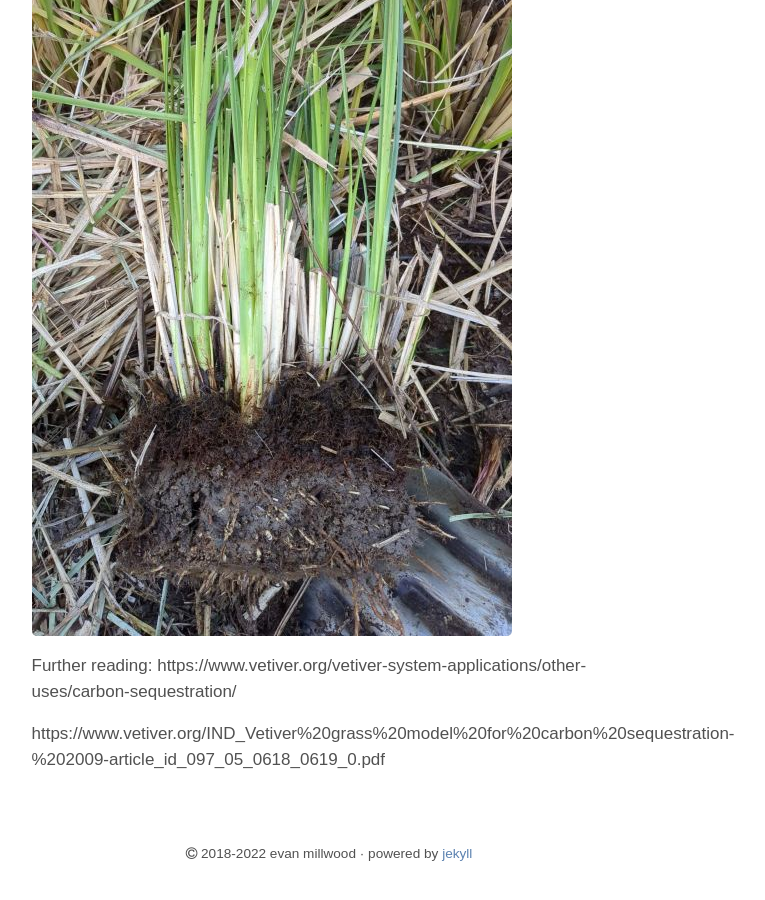
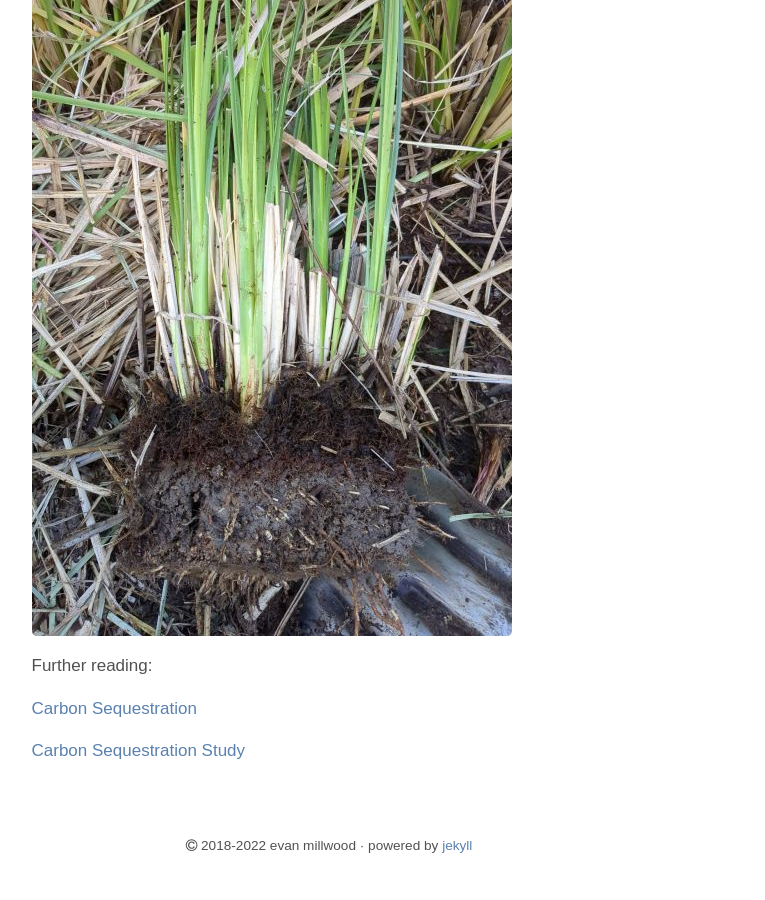
Before and after one commit to Tr33mo/tr33mo.github.io, a Jekyll site: the page built from blog/_posts/2022-12-08-soil.md, in a window 1280 px wide and 900 px high, scrolled down 937 px. Shown: the whole window, without its empty margins (311-1076 px from the left). Built offline with Jekyll 4.4.1, drawn with Linux system fonts in a browser that asks for light colours.

Commit message:
Update 2022-12-08-soil.md

```diff
--- a/blog/_posts/2022-12-08-soil.md
+++ b/blog/_posts/2022-12-08-soil.md
@@ -9,6 +9,10 @@ A 3 year old original plant in the nursery with sporadic cutting maintenance is
 
 [![alt text](/assets/img/thumbs/soil (1).jpg "Soil")](/assets/img/soil (1).jpg)
 
-Further reading: https://www.vetiver.org/vetiver-system-applications/other-uses/carbon-sequestration/
+<!--more-->
 
-https://www.vetiver.org/IND_Vetiver%20grass%20model%20for%20carbon%20sequestration-%202009-article_id_097_05_0618_0619_0.pdf
+Further reading:
+
+[Carbon Sequestration](https://www.vetiver.org/vetiver-system-applications/other-uses/carbon-sequestration/)
+
+[Carbon Sequestration Study](https://www.vetiver.org/IND_Vetiver%20grass%20model%20for%20carbon%20sequestration-%202009-article_id_097_05_0618_0619_0.pdf)
```
